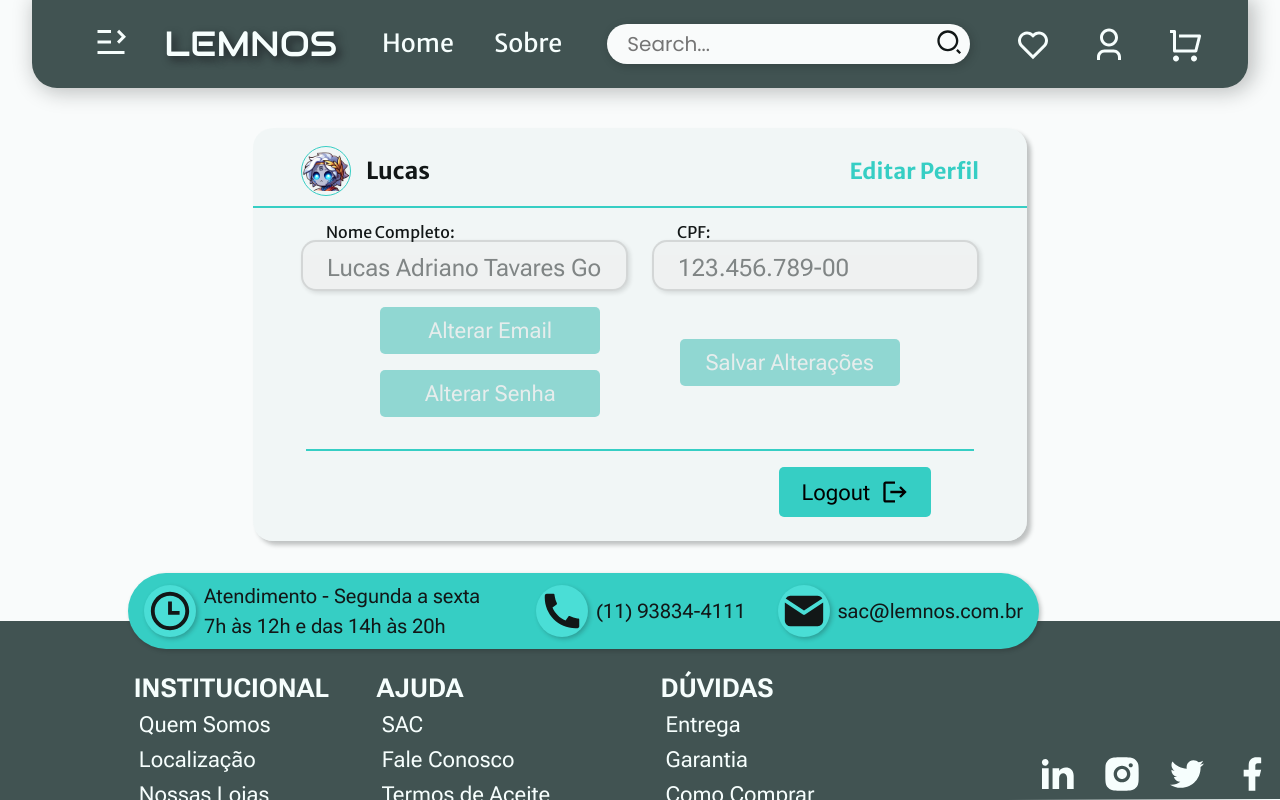
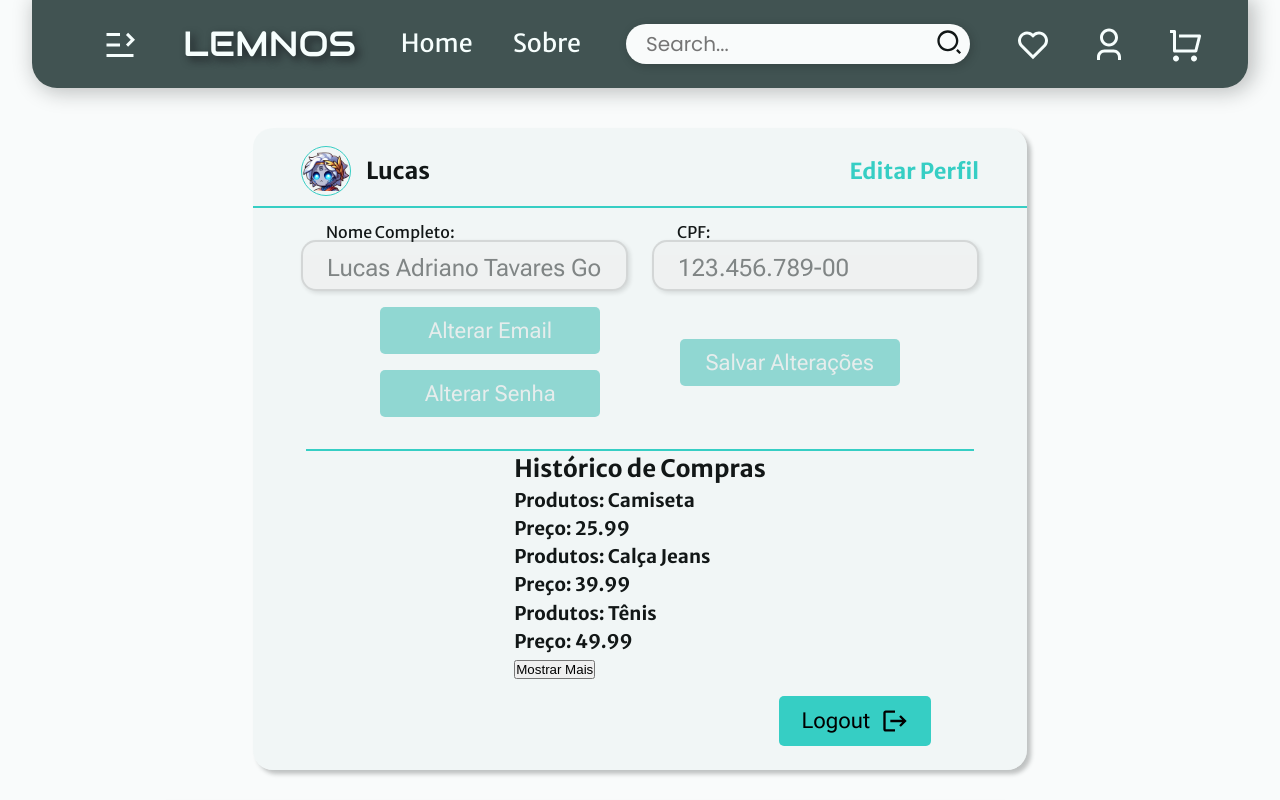
Before and after one commit to lucasatdriano/Lemnos, a React (Vite) app: page /login in a window 1280 px wide. Both pictures are taken after typing "name@example.com", "Sample123" into the empty fields and a click on the button "Entrar". Shown: the top 800 px of the page. Built offline with nearby package versions, Linux system fonts and the light colour scheme.

Commit message:
add history buy in userPage

```diff
--- a/src/components/header/Header.jsx
+++ b/src/components/header/Header.jsx
@@ -35,9 +35,7 @@ export function Header({ toggleTheme }) {
             <div id='headerContent'></div>
             <MenuDep toggleTheme={toggleTheme} />
 
-            <Link to="/">
-                <a href="" className='logo'>Lemnos</a>
-            </Link>
+            <Link to="/" className='logo'>Lemnos</Link>
 
             <nav>
                 <ul className='navegation'>
--- a/src/components/header/components/menuDep/MenuDep.jsx
+++ b/src/components/header/components/menuDep/MenuDep.jsx
@@ -25,11 +25,9 @@ export function MenuDep({ toggleTheme }) {
 
     return (
         <nav className='menuCat'>
-            <button onClick={toggleMenu} className='menuButton'>
-                <a href="#">
-                    <RiMenuUnfoldLine className='menuIcon' />
-                </a>
-            </button>
+            <a href="#" onClick={toggleMenu} className='menuButton'>
+                <RiMenuUnfoldLine className='menuIcon' />
+            </a>
 
             <div onClick={toggleMenu} className={`modal ${isActive ? "active" : "inactive"}`}></div>
 
--- a/src/components/inputs/Inputs.jsx
+++ b/src/components/inputs/Inputs.jsx
@@ -4,7 +4,6 @@ import './inputs.scss';
 export function CustomInput({ type, reference, label, id, maxLength, minLength,
                               onChange, name, pattern, mask, value, disabled}) {
 
-  // Função para formatar o CPF
   const formatCPF = (value) => {
     const cleanedValue = value.replace(/\D/g, '');
     const match = cleanedValue.match(/^(\d{0,3})(\d{0,3})(\d{0,3})(\d{0,2})$/);
@@ -14,17 +13,14 @@ export function CustomInput({ type, reference, label, id, maxLength, minLength,
     return '';
   };
 
-  // Função de tratamento de mudanças no campo
   const handleChange = (e) => {
     let formattedValue = e.target.value;
 
-    // Se a máscara for "CPF", formate o valor
     if (mask === "CPF") {
       formattedValue = formatCPF(formattedValue);
        console.log('CPF formatado:', formattedValue);
     }
 
-    // Chama a função de mudança de estado do componente pai
     onChange({ target: { name, value: formattedValue }});
   };
 
@@ -39,7 +35,7 @@ export function CustomInput({ type, reference, label, id, maxLength, minLength,
         maxLength={maxLength}
         minLength={minLength}
         pattern={pattern}
-        onChange={handleChange} // Chama a função handleChange para formatar o valor
+        onChange={handleChange}
         onBlur={handleChange}
         disabled={disabled}
         required
--- a/src/pages/userPage/components/user/User.jsx
+++ b/src/pages/userPage/components/user/User.jsx
@@ -1,11 +1,14 @@
 import React, { useState } from 'react';
 import './user.scss';
 import { CustomInput } from '../../../../components/inputs/Inputs';
+import EmailModal from './components/modals/EmailModal';
+import PasswordModal from './components/modals/PasswordModal';
+import HistoricoCompras from './components/history/History';
 import UserImg from '../../../../assets/imgUser.svg';
 import { MdLogout } from "react-icons/md";
 
 export default function User({ onLogout }) {
-  const [admin, setAdmin] = useState(false);
+  const [admin, setAdmin] = useState(true);
   const [form, setForm] = useState({
     name: "Lucas Adriano Tavares Gonçalves",
     cpf: "123.456.789-00",
@@ -24,6 +27,18 @@ export default function User({ onLogout }) {
   const [showEmailModal, setShowEmailModal] = useState(false);
   const [showPasswordModal, setShowPasswordModal] = useState(false);
 
+  const historicoExemplo = [
+    { id: 1, produto: 'Camiseta', preco: 25.99 },
+    { id: 2, produto: 'Calça Jeans', produto2: 'Tênis', preco: 39.99 },
+    { id: 3, produto: 'Tênis', preco: 49.99 },
+    { id: 4, produto: 'Cinto', preco: 12.99 },
+    { id: 5, produto: 'Cinto', preco: 12.99 },
+    { id: 6, produto: 'Tênis', preco: 12.99 },
+    { id: 7, produto: 'Meia', produto2: 'Camisa', preco: 12.99 },
+    { id: 8, produto: 'Sapato', produto2: 'Blusa', preco: 12.99 },
+    { id: 9, produto: 'Cinto', produto2: 'Tênis', preco: 12.99 },
+  ];
+
   const handleChange = (e) => {
     const { name, value } = e.target;
     setForm({ ...form, [name]: value });
@@ -38,7 +53,6 @@ export default function User({ onLogout }) {
   };
 
   const handleSaveChanges = () => {
-    // Simula a lógica de salvar alterações
     console.log('Dados atualizados:', form);
   };
 
@@ -101,8 +115,12 @@ export default function User({ onLogout }) {
 
         <hr />
 
+        <div className='containerHistory'>
+          <HistoricoCompras compras={historicoExemplo}/>
+        </div>
+
         <div className="typeUser">
-          {setAdmin ? (
+          {admin ? (
             <div className="logout">
               <button type='button' onClick={onLogout}>Logout <MdLogout className='icon'/></button>
             </div>
@@ -119,11 +137,11 @@ export default function User({ onLogout }) {
         </div>
 
         {showEmailModal && (
-          <EmailModal onSave={handleSaveChanges} onClose={() => setShowEmailModal(false)} />
+          <EmailModal onSave={handleSaveEmail} onClose={() => setShowEmailModal(false)} />
         )}
 
         {showPasswordModal && (
-          <PasswordModal onSave={handleSaveChanges} onClose={() => setShowPasswordModal(false)} />
+          <PasswordModal onSave={handleSavePassword} onClose={() => setShowPasswordModal(false)} />
         )}
     </section>
   );
--- /dev/null
+++ b/src/pages/userPage/components/user/components/history/History.jsx
@@ -0,0 +1,39 @@
+import React, { useState } from 'react';
+import HistoryModal from '../modals/historicoModal/HistoryModal';
+import './history.scss';
+
+export default function historicoCompras({ compras }) {
+  const [mostrarMais, setMostrarMais] = useState(false);
+  const [compraSelecionada, setCompraSelecionada] = useState(null);
+
+  const handleToggleMostrar = () => {
+    setMostrarMais(!mostrarMais);
+  };
+
+  const handleAbrirModal = (compra) => {
+    setCompraSelecionada(compra);
+  };
+
+  return (
+    <div>
+        <h2>Histórico de Compras</h2>
+        {compras && compras.slice(0, mostrarMais ? compras.length : 3).map((compra, index) => (
+            <ul key={index}>
+            <li onClick={() => handleAbrirModal(compra)}>
+                <h3>Produtos: {compra.produto}</h3>
+                <h3>Preço: {compra.preco}</h3>
+            </li>
+            </ul>
+        ))}
+        {!mostrarMais && compras && compras.length > 3 && (
+            <button onClick={handleToggleMostrar}>Mostrar Mais</button>
+        )}
+        {mostrarMais && (
+            <button onClick={handleToggleMostrar}>Mostrar Menos</button>
+        )}
+        {compraSelecionada && (
+            <HistoryModal compra={compraSelecionada} onClose={() => setCompraSelecionada(null)} />
+        )}
+    </div>
+  );
+}
--- a/src/pages/userPage/components/user/components/updateModals/EmailModal.jsx
+++ b/src/pages/userPage/components/user/components/modals/EmailModal.jsx
@@ -39,7 +39,7 @@ export default function EmailModal({ onSave, onClose }) {
   };
 
   return (
-    <div className="modal">
+    <div className="modal" onClick={onClose}>
       <div className="containerModal">
         <h2>Atualizar Email</h2>
         <p>
--- a/src/pages/userPage/components/user/components/updateModals/PasswordModal.jsx
+++ b/src/pages/userPage/components/user/components/modals/PasswordModal.jsx
@@ -39,7 +39,7 @@ export default function PasswordModal({ onSave, onClose }) {
   };
 
   return (
-    <div className="modal">
+    <div className="modal" onClick={onClose}>
       <div className="containerModal">
         <h2>Atualizar Senha</h2>
           <p>
--- /dev/null
+++ b/src/pages/userPage/components/user/components/modals/historicoModal/HistoryModal.jsx
@@ -0,0 +1,24 @@
+import React from 'react';
+import './historyModal.scss';
+import { IoClose } from "react-icons/io5";
+
+export default function HistoryModal({ compra, onClose }) {
+  return (
+    <div className="modal">
+      <div className="containerModal">
+        <IoClose onClick={onClose} className='iconClose' />
+        <h2>Detalhes da Compra</h2>
+        <div>
+            <ul>Produtos:
+                <li>{compra.produto} <span>R$ 20,00</span><p>Quantidade: 20</p></li>
+                <li>{compra.produto2} <span>R$ 20,00</span><p>Quantidade: 20</p></li>
+            </ul>
+            <div>
+              <p>forma de pagamento: Pix</p>
+              <p>valor total: R$ 1.200</p>
+            </div>
+        </div>
+      </div>
+    </div>
+  );
+}
--- a/src/pages/userPage/components/user/user.scss
+++ b/src/pages/userPage/components/user/user.scss
@@ -151,7 +151,7 @@ $font-items: 'Poppins', Helvetica;
     .modal {
         display: grid;
         place-items: center;
-        position: absolute;
+        position: fixed;
         top: 0;
         left: 0;
         height: 100vh;
```
Also changed, not shown: src/pages/userPage/components/user/components/history/history.scss (added), src/pages/userPage/components/user/components/modals/historicoModal/historyModal.scss (added).
